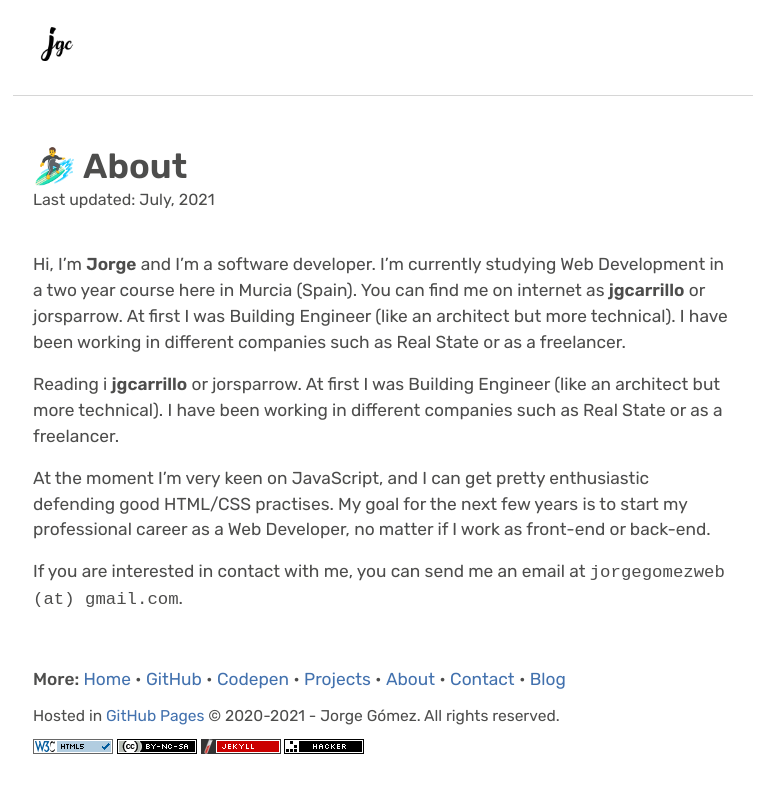
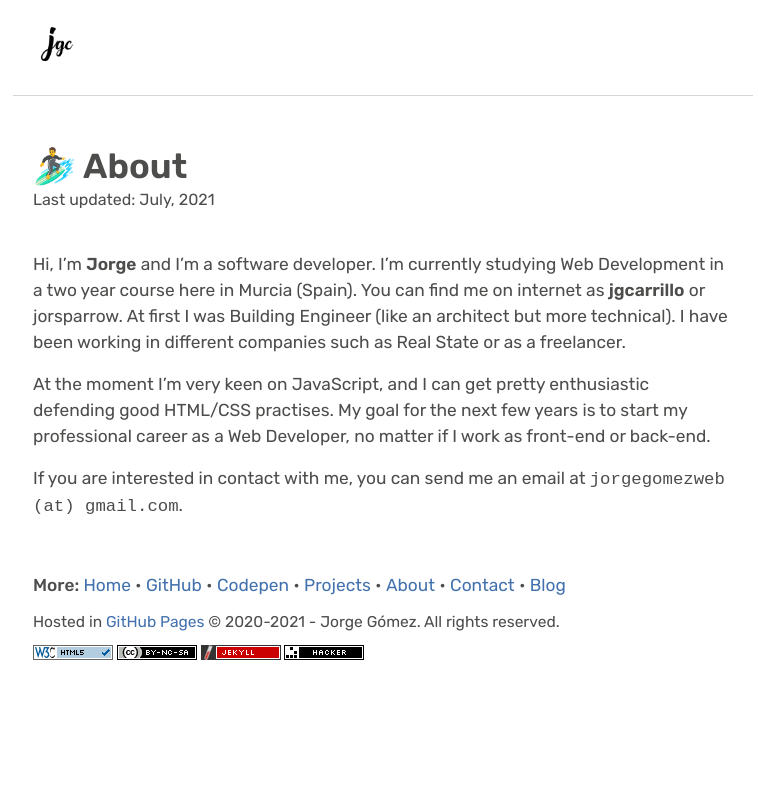
Before and after one commit to jgcarrillo/jekyll-personal-web, a Jekyll site: the page built from about.md, in a window 1280 px wide. Shown: the top 793 px of the page, without its empty margins (257-1015 px from the left). Built offline with Jekyll 4.4.1, drawn with Linux system fonts in a browser that asks for light colours.

Commit message:
FIX: about text

```diff
--- a/about.md
+++ b/about.md
@@ -6,8 +6,6 @@ permalink: /about/
 
 Hi, I'm **Jorge** and I'm a software developer. I'm currently studying Web Development in a two year course here in Murcia (Spain). You can find me on internet as **jgcarrillo** or jorsparrow. At first I was Building Engineer (like an architect but more technical). I have been working in different companies such as Real State or as a freelancer.
 
-Reading i **jgcarrillo** or jorsparrow. At first I was Building Engineer (like an architect but more technical). I have been working in different companies such as Real State or as a freelancer.
-
 At the moment I'm very keen on JavaScript, and I can get pretty enthusiastic defending good HTML/CSS practises. My goal for the next few years is to start my professional career as a Web Developer, no matter if I work as front-end or back-end.
 
 If you are interested in contact with me, you can send me an email at `jorgegomezweb (at) gmail.com`.
```
